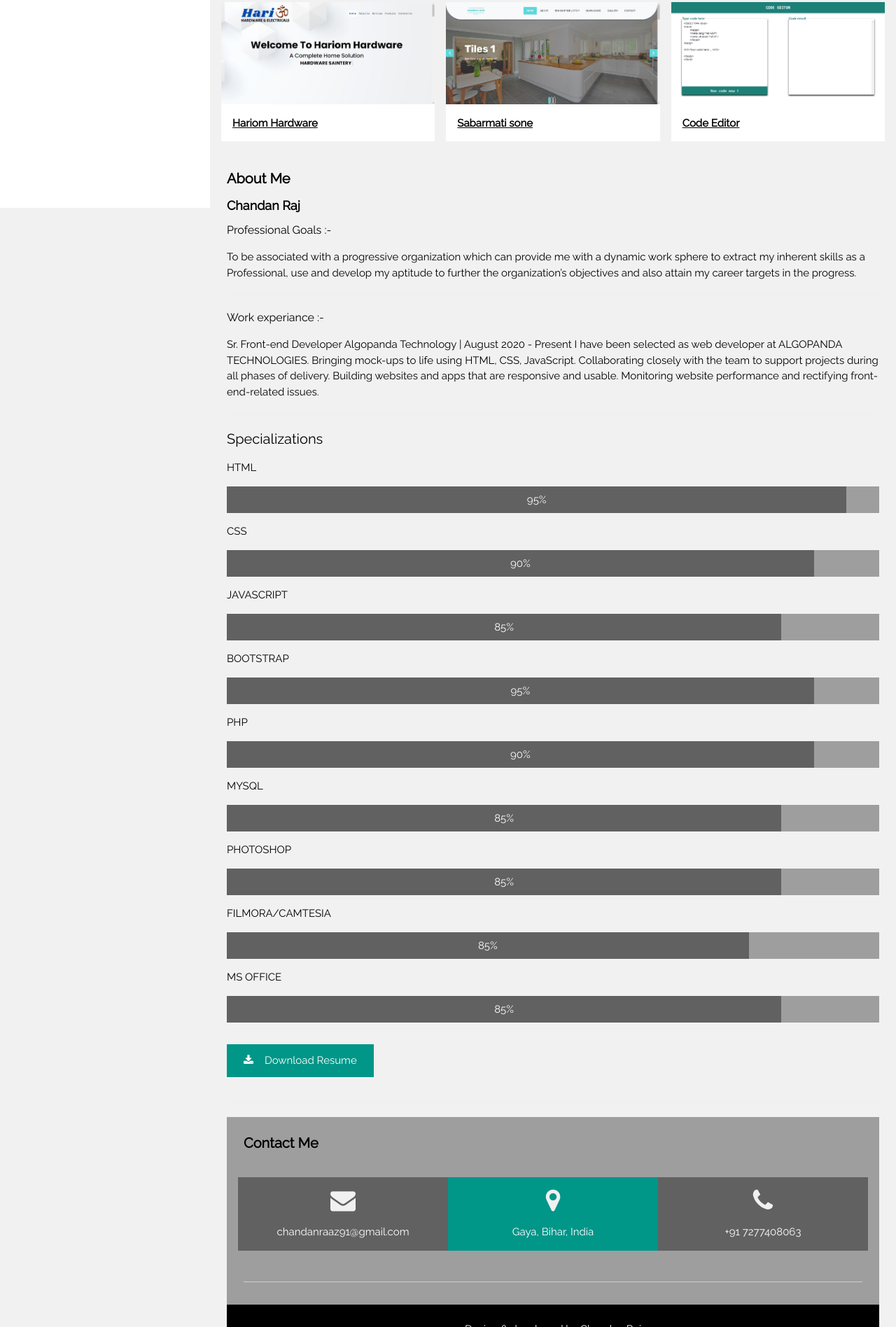
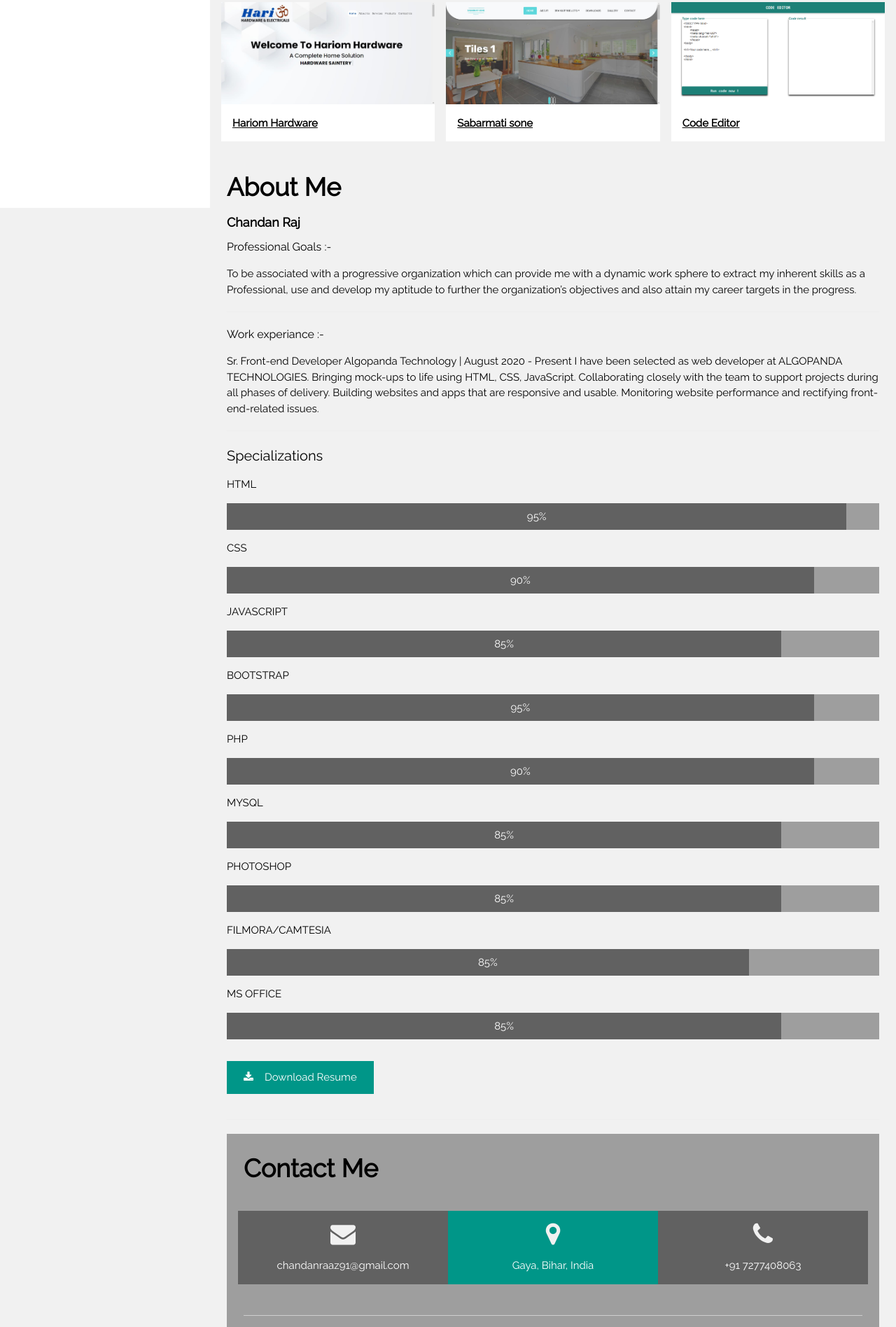
Before and after one commit to chandan95raj/portfolio, a plain HTML site: page index.html in a window 1280 px wide. Shown: the part 503-2399 px from the top of the page at 70% size. Drawn offline with nearby package versions, Linux system fonts and the light colour scheme.

Commit message:
Update index.html

```diff
--- a/index.html
+++ b/index.html
@@ -115,7 +115,7 @@ html{
 
   </div>
   <div class="w3-container w3-padding-large" style="margin-bottom:32px">
-    <h4 id="about"><b>About Me</b></h4>
+    <h1 id="about"><b>About Me</b></h1>
     <h5><b>Chandan Raj</b></h5>
     <h6>Professional Goals :- </h6>
        <p>To be associated with a progressive organization which can
@@ -191,7 +191,7 @@ progress.
 
   <!-- Contact Section -->
   <div class="w3-container w3-padding-large w3-grey">
-    <h4 id="contact"><b>Contact Me</b></h4>
+    <h1 id="contact"><b>Contact Me</b></h1>
     <div class="w3-row-padding w3-center w3-padding-24" style="margin:0 -16px">
       <div class="w3-third w3-dark-grey">
         <p><i class="fa fa-envelope w3-xxlarge w3-text-light-grey"></i></p>
```
